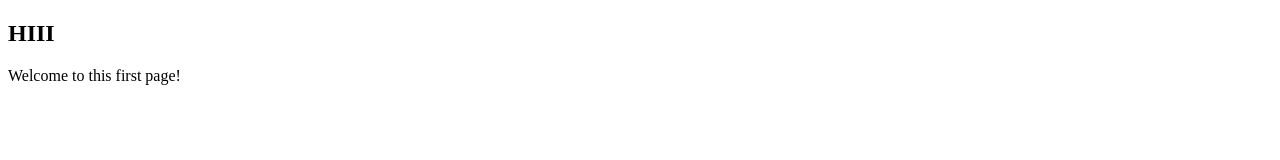
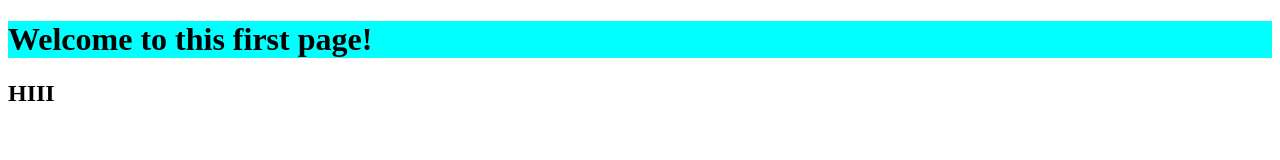
Before and after one commit to Keyth05/Task-Group, a plain HTML site: page index.html in a window 1280 px wide. Drawn offline with Linux system fonts and the light colour scheme.

Commit message:
Add style file and modificate title

```diff
--- a/index.html
+++ b/index.html
@@ -2,9 +2,10 @@
 <html lang="en">
 <head>
     <title>Hello Keyth</title>
+    <link rel="stylesheet" href="style.css">
 </head>
 <body>
+    <h1>Welcome to this first page!</h1>
     <h2> HIII </h2>
-    Welcome to this first page!
 </body>
 </html>
--- /dev/null
+++ b/style.css
@@ -0,0 +1,3 @@
+h1{
+    background-color: aqua;
+}
```
